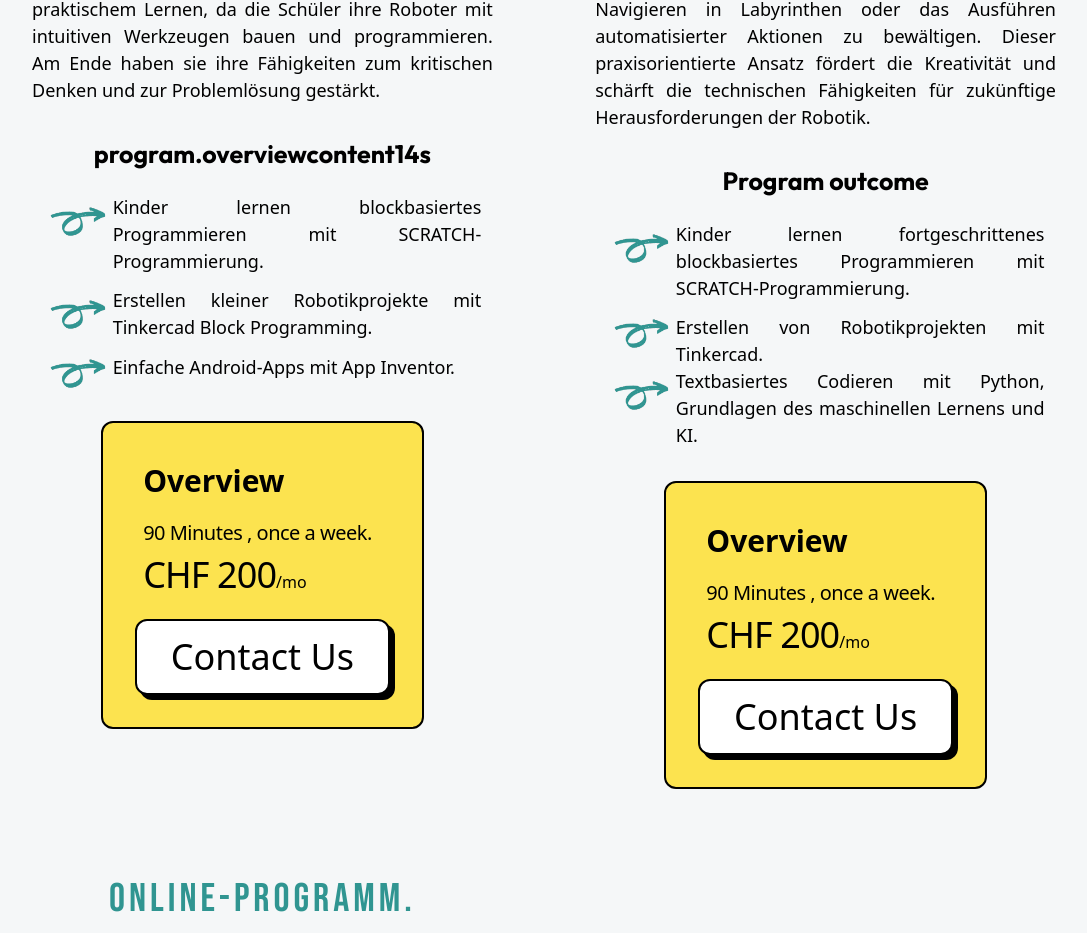
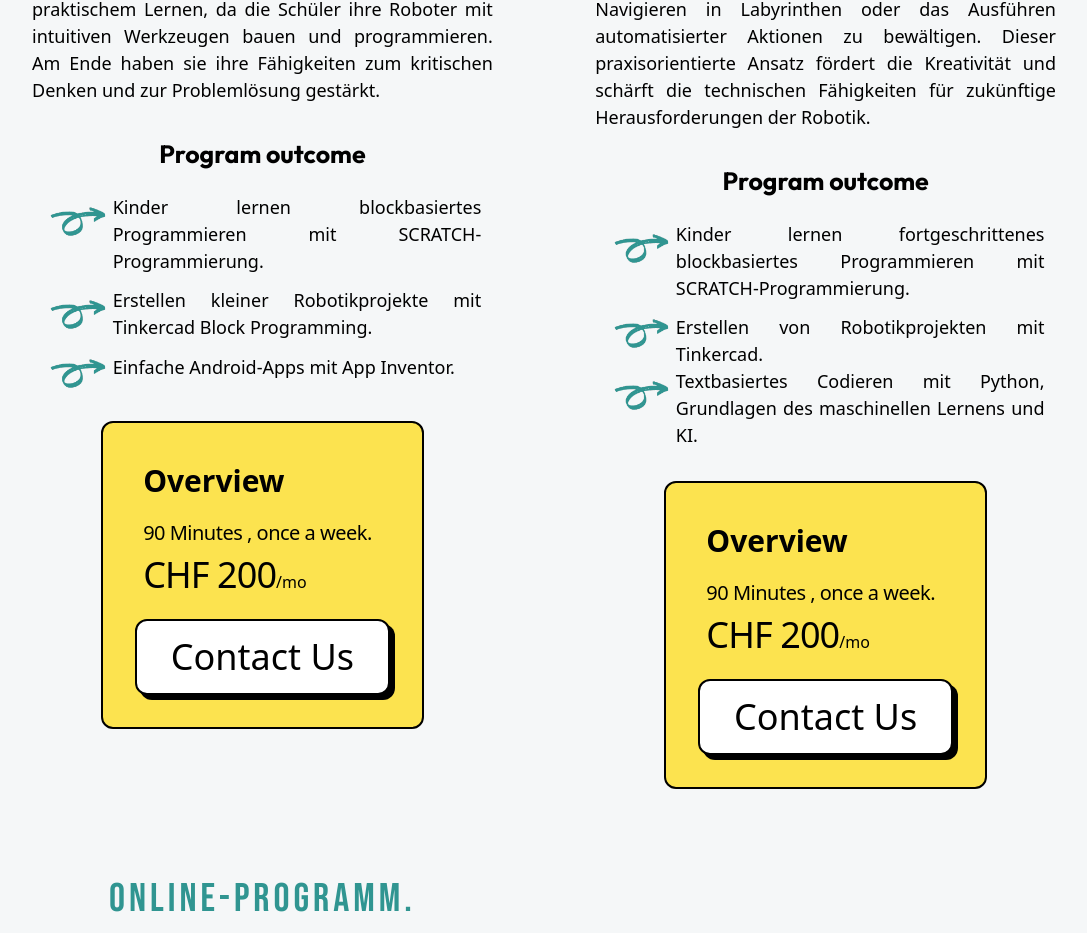
Before and after one commit to gokul278/bigbrains, a React (Vite) app: page /programs in a window 1280 px wide. Shown: the part 2158-3091 px from the top of the page, without its empty margins (96-1183 px from the left). Built offline with nearby package versions, Linux system fonts and the light colour scheme.

Commit message:
Bug fix in Program

```diff
--- a/src/Components/04-Programs/Programs.jsx
+++ b/src/Components/04-Programs/Programs.jsx
@@ -163,7 +163,7 @@ const Programs = () => {
                 </div>
                 <div className="w-[100%] pt-8 flex justify-center">
                   <h1 className="text-[25px] font-bold font-outfit">
-                    {t("program.overviewcontent14s")}
+                    {t("program.overviewcontent14")}
                   </h1>
                 </div>
                 <div className="w-[100%] pt-5 flex justify-center">
```
